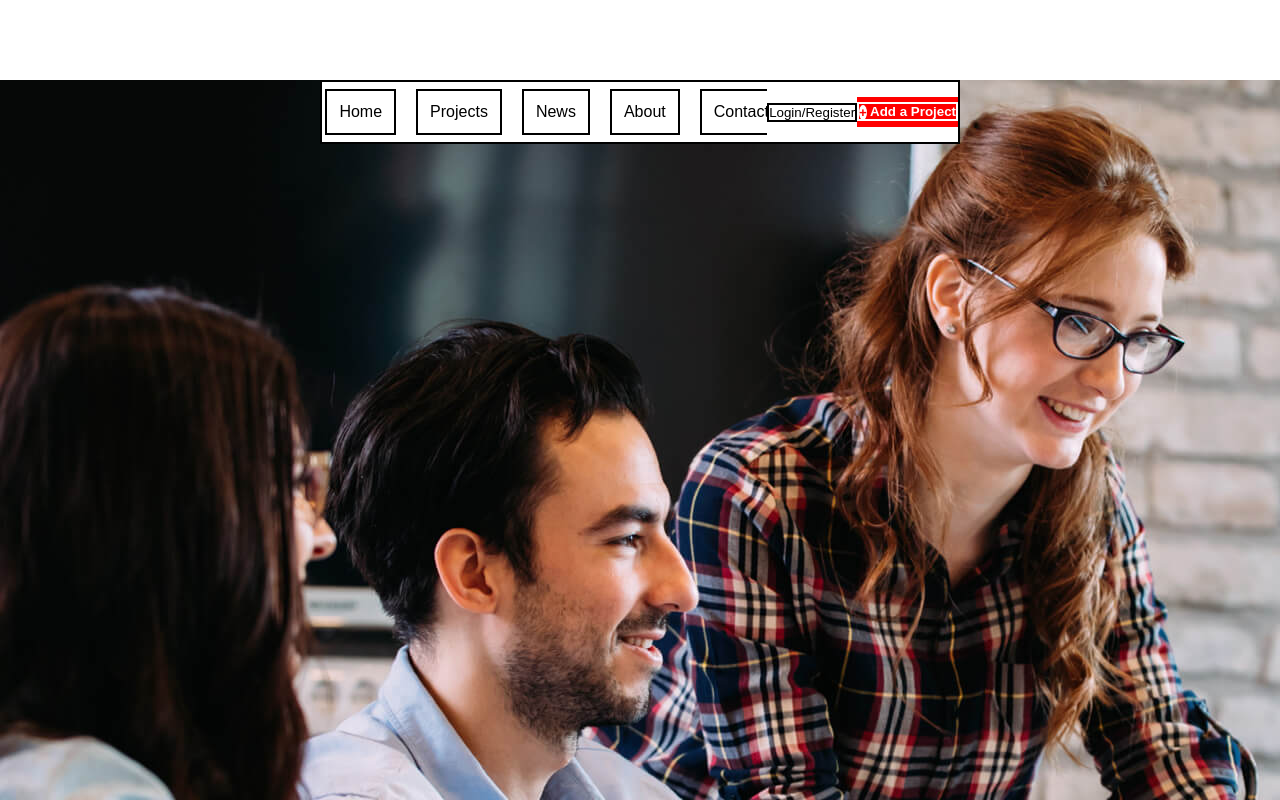
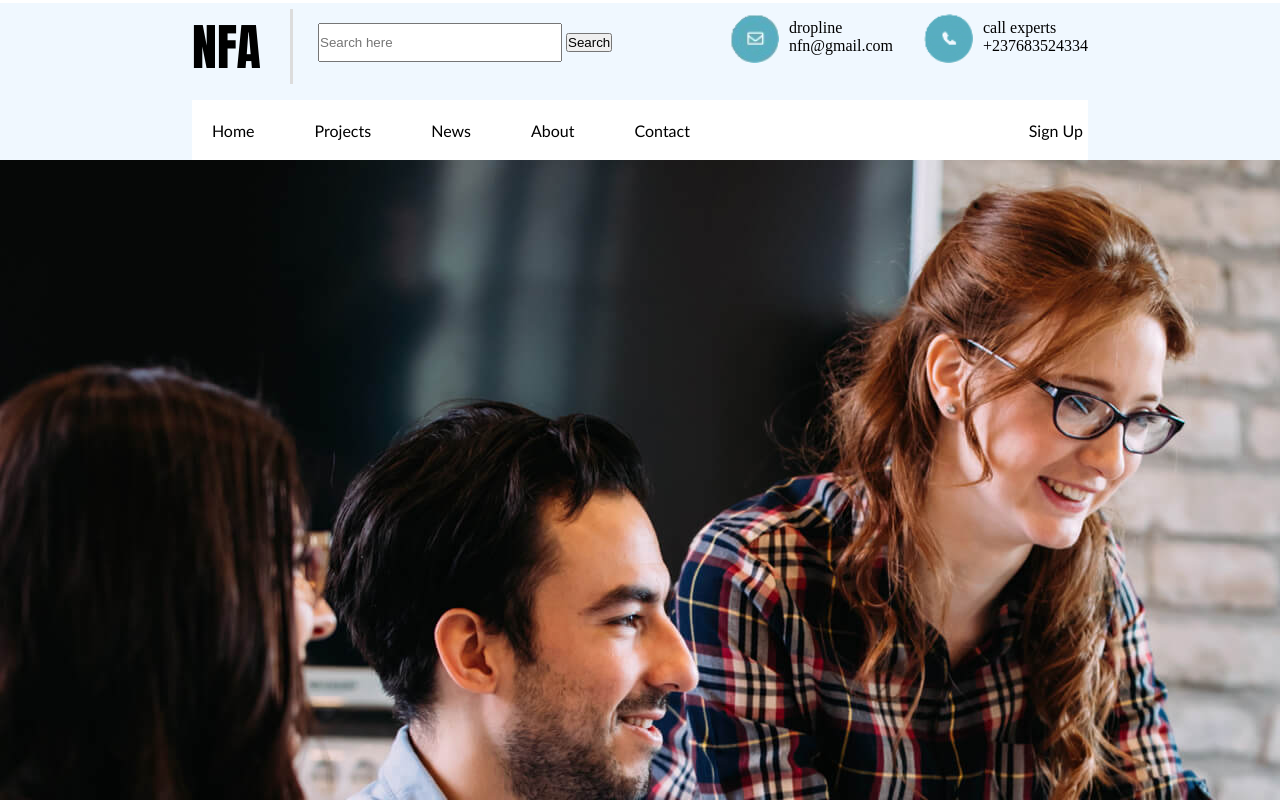
Before and after one commit to NdiFavourN/web-dev, a plain HTML site: page projectt/phome.html in a window 1280 px wide. Shown: the top 800 px of the page. Drawn offline with Linux system fonts and the light colour scheme.

Commit message:
:second web update

```diff
--- a/projectt/phome.css
+++ b/projectt/phome.css
@@ -1,31 +1,112 @@
 /* -------------------------------------navigatin bar-----------------------------------*/
+/* -------------------------------------header----------------------------------------- */
 *{
     padding: 0;
     margin: 0;
  }
+
+.header{
+    /* border: solid red; */
+    height: 24vh;
+    width:100%;
+    padding-bottom: -9px;
+    background-color: aliceblue;
+    margin-top: -13px;
+
+}
+
+/* ----------------------------------------navbar1---------------------------------- */
+.navbar1{
+   display: flex;
+   justify-content: space-between;
+   margin: 0 12rem 0rem 12rem;
+   /* max-width: 57%; */
+
+
+
+}
+
+/* --------------------------------------------menu1-------------------------------- */
+.menu1{
+    display:flex;
+    float: right;
+    padding: 20px 0 0 ;
+    margin-right: 15px;
+    /* border:solid red; */
+    align-content: center;
+    justify-content: center;
+
+}
+.search{
+    margin: 0;
+
+}
+ input .text{
+    padding: 80px;
+    border:1px;
+    /* outline: none; */
+    border-radius: 5px;
+    font-size: 30px;
+
+
+}
+.search button{
+    padding: 80px;
+    border: none;
+    border-radius: 5px;
+    background-color: rgb(252, 253, 253) ;
+    color: black;
+    font-size: 40px;
+    cursor: pointer;
+
+}
+/* ----------------------------------------------------menu2---------------------------------------------- */
+.menu2{
+    display: flex;
+    float: left;
+    justify-content: space-between;
+    padding: 10px 0 0 ;
+    /* border:solid red; */
+}
+.phone-i{
+    margin: 0 10px 0 30px ;
+    width: 50px;
+    height:50px;
+    background-color: aliceblue;
+}
+.email-i{
+    margin-right: 10px;
+    width: 50px;
+    height:50px;
+    /* border: solid red; */
+    background-color: aliceblue;
+}
+
+/* -----------------------------------------navbar-------------------------------------- */
+.navbar{
+    background-color: white;
+    margin-top: 1rem;
+    position: sticky;
+    margin: 0 12rem 0 12rem;
+    display: flex;
+    flex-direction: row;
+    justify-content: center;
+    align-items: center;
+    gap: 20px;
+    height: 60px;
+    /* position: relative; */
+    /* border: 2px solid; */
+}
 .navbar a{
     text-decoration: none;
     color: black;
-     border: 2px solid;
-
-
+    /* border: 2px solid; */
+    font-family: 'Gill Sans', 'Gill Sans MT', Calibri, 'Trebuchet MS', sans-serif;
 }
-.plus{
-    background-color: white;
-    border-radius: 100%;
-    color: red;
-    /* padding: 2%; */
-    position: relative;
-    display: inline-block;
-    vertical-align: middle;
-}
-.add{
-    height: 50%;
-}
-.add a{
-    color: white;
-    font-weight: bold;
-    padding: 0px;
+.bar1{
+    margin-left: -25px;
+    display: flex;
+    gap: 20px;
 }
 ul{
     display: block;
@@ -35,85 +116,69 @@ ul{
     width: 95%;
     overflow: hidden;
 }
- .bar1{
-    margin-left: -25px;
-    display: flex;
-    gap: 20px;
-}
-
-
-nav{
-    display: flex;
-    justify-content: space-between;
-
-}
-.navbar{
-    background-color: white;
-    margin-top: 5rem;
-    position: sticky;
-    margin-left: 20rem;
-    margin-right: 20rem;
-    display: flex;
-    flex-direction: row;
-    justify-content: center;
-    align-items: center;
-    gap: 20px;
-    height: 60px;
-    position: relative;
-    border: 2px solid;
-}
 li{
   /* display: inline-block; */
+  /* font-family:Arial, Helvetica, sans-serif; */
   float: left;
   text-align: center;
   font-weight:100;
-    font-family:Arial, Helvetica, sans-serif;
-
-
-}
-button a{
-
 }
 li a{
+  /* font-size: 40px; */
   display: block;
-    padding: 12px;
+  border: none;
+  padding: 20px;
   background-color: white;
-    /* font-size: 40px; */
 }
 li a:hover:not(.active){
-    background-color: rgb(3, 165, 240);
+  background-color: rgb(164, 216, 250);
   font-weight: bold;
 }
 .active{
-    background-color: rgb(2, 145, 234);
+  background-color: rgb(164, 234, 253);
   font-weight: bold;
 
 }
-button{
+/* button{
 
     padding: 0;
     /* margin-right: 10px; */
-    border-width: 0cap;
+    /* border-width: 0cap;
     background-color: red;
     height: 80%;
-    transition: .4s;
+    transition: .4s; */
     /* float: right; */
 
-}
- button:hover{
-    background-color: rgb(246, 137, 137);
+/* }  */
+ /* button:hover{
+    background-color: rgb(165, 156, 156);
     transform: scale(1.05);
-}
- .reg{
-    background-color: white;
-    border: none;
+} */
+ .signup{
+
+
+    height: 100%;
+    float: right;
+    display: flex;
+    position: absolute;
+    right: 5px;
+    align-items: center;
+    /* border: solid red; */
 
 }
-.reg:hover{
-    background-color: rgb(166, 215, 230);
+.signup a{
+    display: flex;
+    border: solid rgb(6, 174, 59);
+    padding: px;
 }
-.hero{
+.signup a:hover{
+    background-color: rgb(42, 6, 172);
+}
+
+/* ------------------------------------------head2-------------------------------------- */
+.head2{
     background-image:url(pictures/img-home01-8DNATWR.jpg);
-    height: 1050px;
+    height: 90vh;
     width: 100%;
+
 }
--- a/projectt/phome.html
+++ b/projectt/phome.html
@@ -5,11 +5,36 @@
         <meta name="viewport" content="width=device-width, initial-scale=1.0">
         <title>NFA Donnations</title>
         <link rel="stylesheet" href="phome.css">
+
     </head>
     <body>
 <!-- --------------------------------------------------------------navbar---------------------------------------------------------------------------------- -->
- <div class="hero">
-        <div class="navbar">
+ <header>
+ <div class="header">
+
+        <div class="navbar1" style="margin-top: 1rem;">
+             <div class="menu1" >
+                <h1 style="font-family:Impact, Haettenschweiler, 'Arial Narrow Bold', sans-serif; border-right: 3px solid gainsboro; padding-right: 18px; font-size: 50px; margin-top: -14px;padding-bottom:  -14px; width: 5rem;justify-content: center;" >NF<span>A</span></h1>
+                <form class="Search">
+                    <input type="text" placeholder="Search here" style="margin-left: 25px; width: 15rem; height: 35px; ">
+                    <button type="submit">Search</button>
+                </form>
+             </div>
+
+             <div class="menu2">
+                <img src="./no background images/Email.png" alt="email icon" class="email-i">
+                <p style="padding-top: 6px;">dropline<br><span>nfn@gmail.com</span></p>
+
+                <img src="./no background images/Phone.png" alt="phone icon" class="phone-i">
+
+                <p style="padding-top: 6px;">call experts<br> <span> +237683524334</span> </p>
+
+             </div>
+
+
+        </div>
+
+        <div class="navbar" style="margin-top: 1rem;">
 
                 <ul class="bar1">
                     <li><a href="phome.html">Home</a></li>
@@ -17,12 +42,18 @@
                     <li><a href="news.html">News</a></li>
                     <li><a href="about.html">About</a></li>
                     <li><a href="contact.html">Contact</a></li>
+
+
                 </ul>
-                <div style="height: 100%;display: flex;position: absolute;right: 0px;align-items: center;justify-content: center;">
-                    <button class="reg" type="button"><a href="register.html">Login/Register</a></button>
-                    <button class="add" type="button"><a href="add_project.html"><span class="plus">+</span>  Add a Project</a></button>
+                <div style="height: 100%;display: flex;">
+                    <a href="sign_up.html"  class="signup">Sign Up</a>
+                    <!-- <a href="register.html" style="border: none;">Register</a> -->
                 </div>
         </div>
+        <div class="head2">
+
+        </div>
     </div>
+    </header>
     </body>
 </html>
```
Also changed, not shown: Email.jpg (added), projectt/no background images/Email.png (added), projectt/no background images/Phone.png (added), projectt/pictures/Email.jpg. Lines whose indentation alone changed are shown as unchanged.
